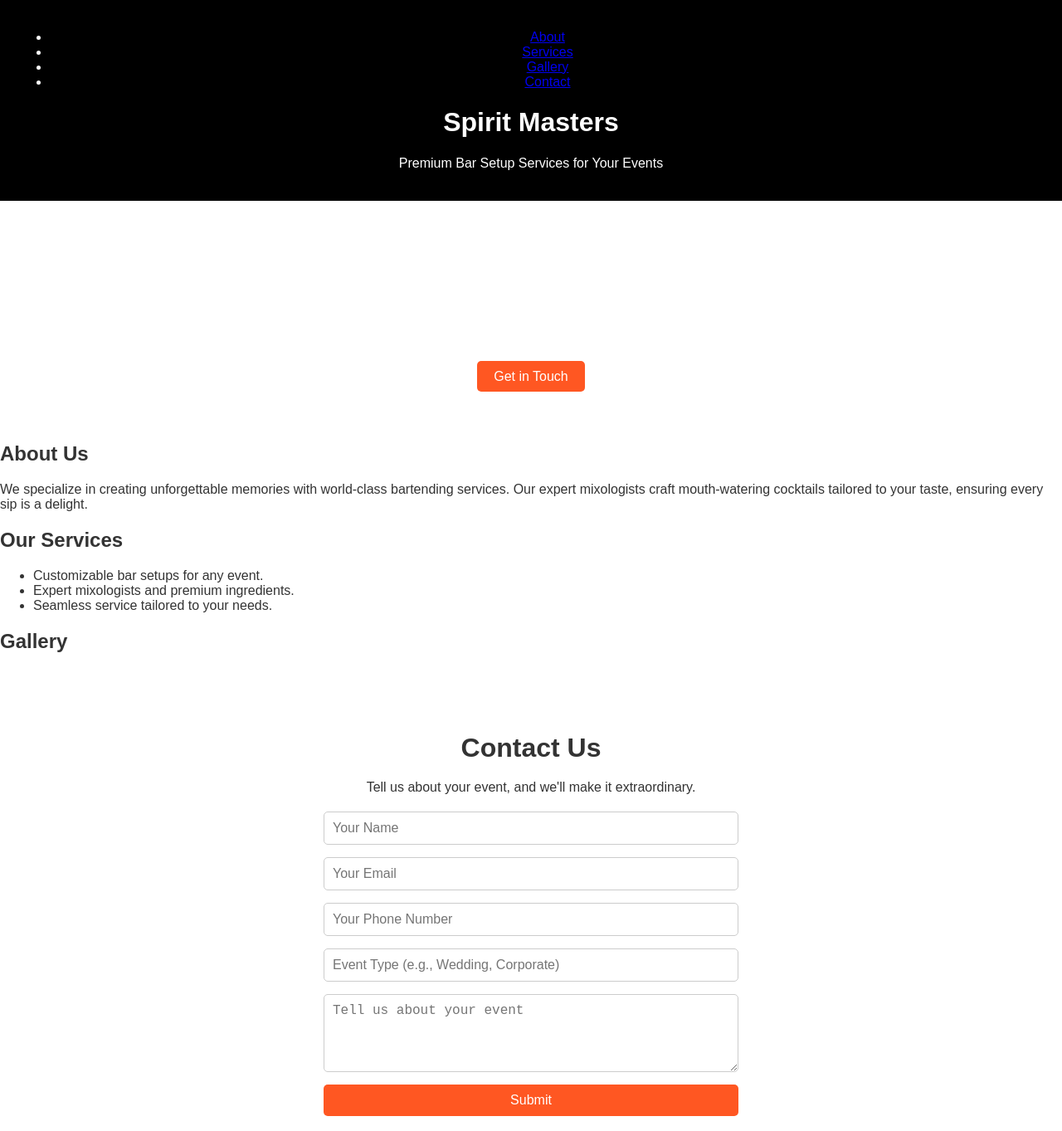
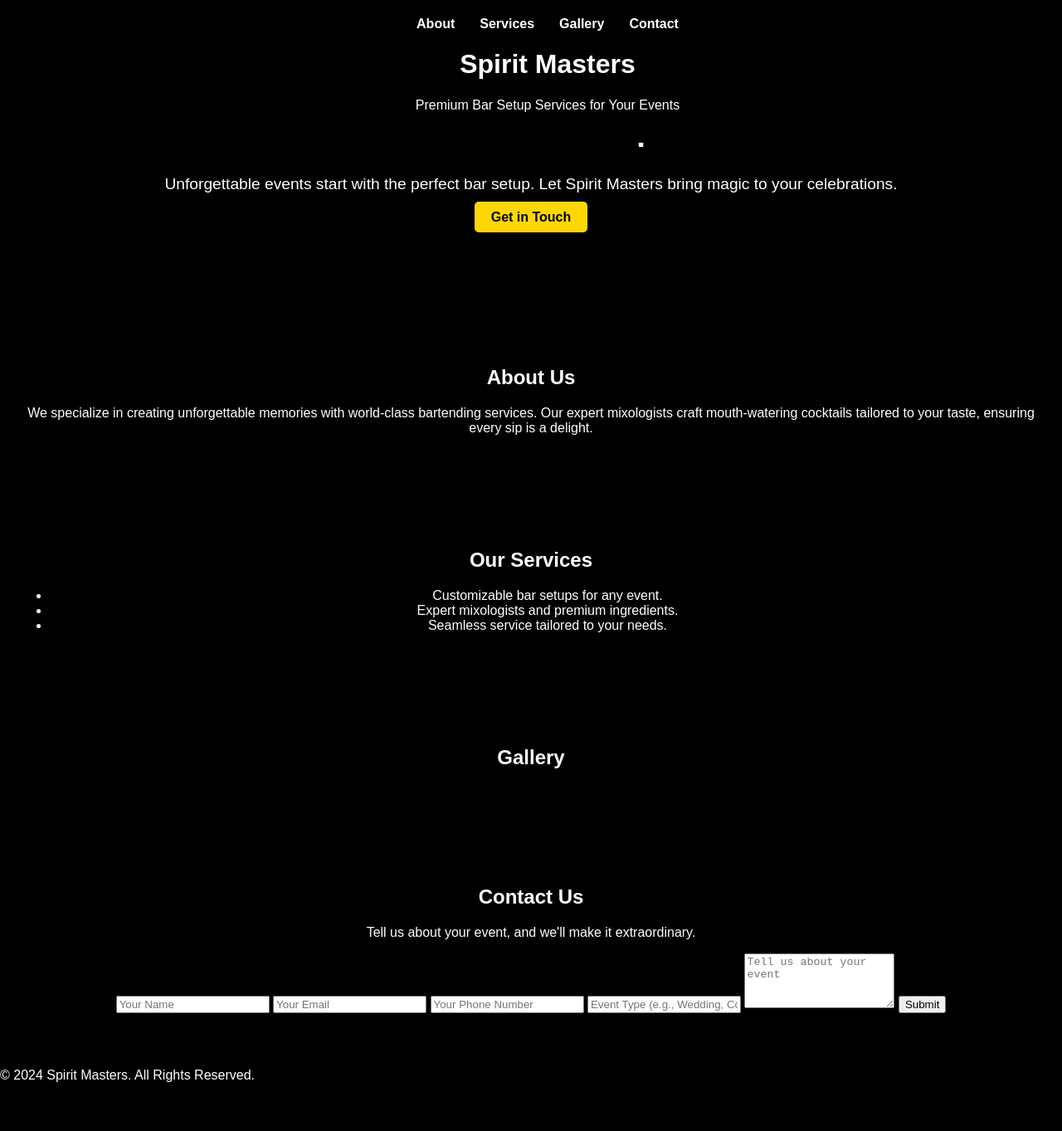
Before and after one commit to spiritmasters/spirit-masters-landing, a plain HTML site: page index.html in a window 1280 px wide. Shown: the top 1363 px of the page at 83% size. After the commit the page ends 1321 px from the top, so only its background shows below. Drawn offline with Linux system fonts and the light colour scheme.

Commit message:
style.css

```diff
--- a/style.css
+++ b/style.css
@@ -1,85 +1,77 @@
 body {
-    font-family: Arial, sans-serif;
+    font-family: 'Arial', sans-serif;
     margin: 0;
     padding: 0;
-    color: #333;
+    color: #fff;
+    background-color: #000;
 }
+
 header {
     background-color: #000;
     color: #fff;
     padding: 20px;
     text-align: center;
+    position: fixed;
+    width: 100%;
+    top: 0;
+    z-index: 1000;
 }
+
+nav ul {
+    list-style: none;
+    padding: 0;
+    margin: 0;
+    display: flex;
+    justify-content: center;
+}
+
+nav ul li {
+    margin: 0 15px;
+}
+
+nav ul li a {
+    color: #fff;
+    text-decoration: none;
+    font-weight: bold;
+}
+
+nav ul li a:hover {
+    color: #FFD700;
+}
+
 .hero {
     text-align: center;
-    padding: 50px 20px;
+    padding: 100px 20px;
     background: url('hero-image.jpg') no-repeat center center/cover;
     color: #fff;
 }
+
 .hero h1 {
     font-size: 2.5rem;
 }
+
 .hero p {
     font-size: 1.2rem;
     margin: 20px 0;
 }
+
 .cta-button {
-    background-color: #ff5722;
-    color: #fff;
+    background-color: #FFD700;
+    color: #000;
     padding: 10px 20px;
     text-decoration: none;
     border-radius: 5px;
+    font-weight: bold;
 }
+
 .cta-button:hover {
-    background-color: #e64a19;
+    background-color: #e6c200;
 }
-.features, .form-section {
+
+section {
     padding: 50px 20px;
     text-align: center;
 }
-.features h2, .form-section h2 {
-    font-size: 2rem;
-    margin-bottom: 20px;
-}
-.features p, .form-section p {
-    margin-bottom: 20px;
-}
-form {
-    max-width: 500px;
-    margin: 0 auto;
-    display: flex;
-    flex-direction: column;
-}
-form input, form textarea, form button {
-    margin-bottom: 15px;
-    padding: 10px;
-    font-size: 1rem;
-}
-form input, form textarea {
-    border: 1px solid #ccc;
-    border-radius: 5px;
-}
-form button {
-    background-color: #ff5722;
-    color: #fff;
-    border: none;
-    border-radius: 5px;
-    cursor: pointer;
-}
-form button:hover {
-    background-color: #e64a19;
-}
-footer {
-    background-color: #000;
-    color: #fff;
-    padding: 20px;
-    text-align: center;
-}
-@media (max-width: 600px) {
-    .hero h1 {
-        font-size: 2rem;
-    }
-    .hero p {
-        font-size: 1rem;
-    }
-}
+
+
+::contentReference[oaicite:0]{index=0}
```
